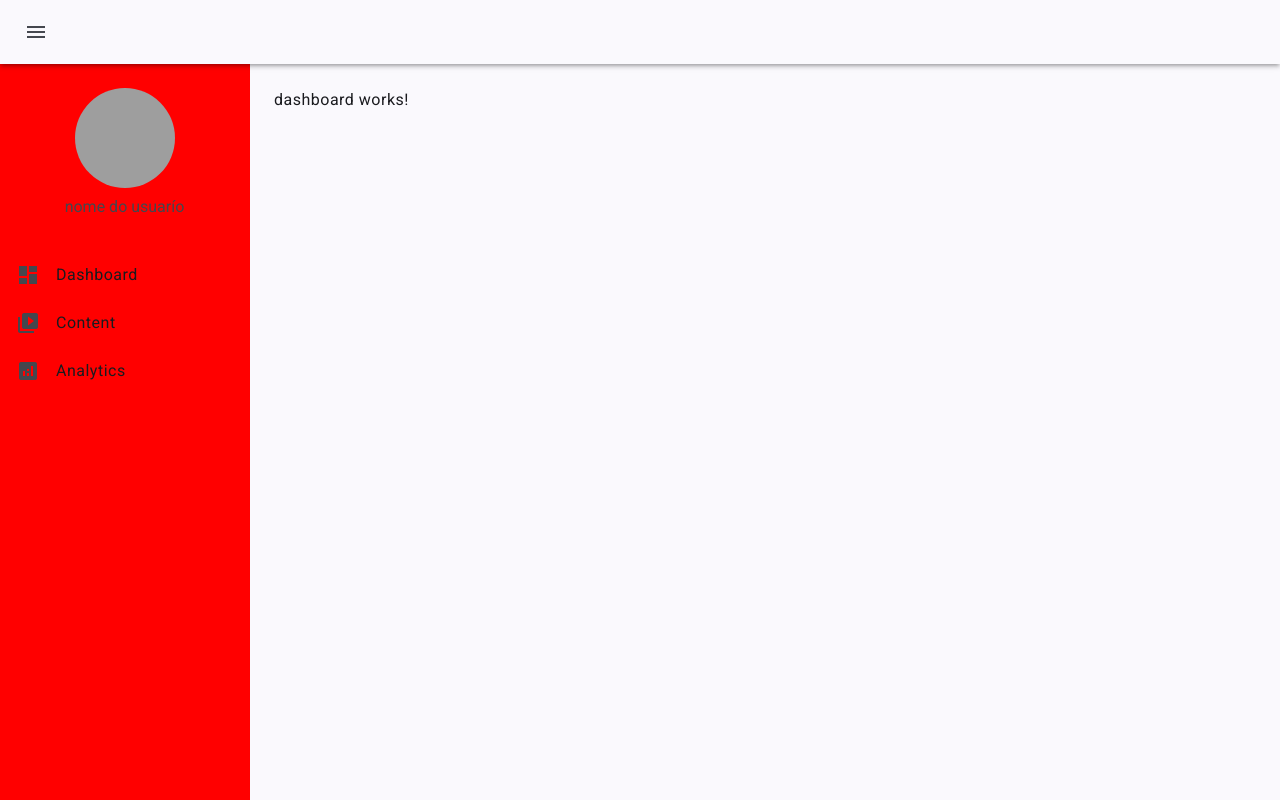
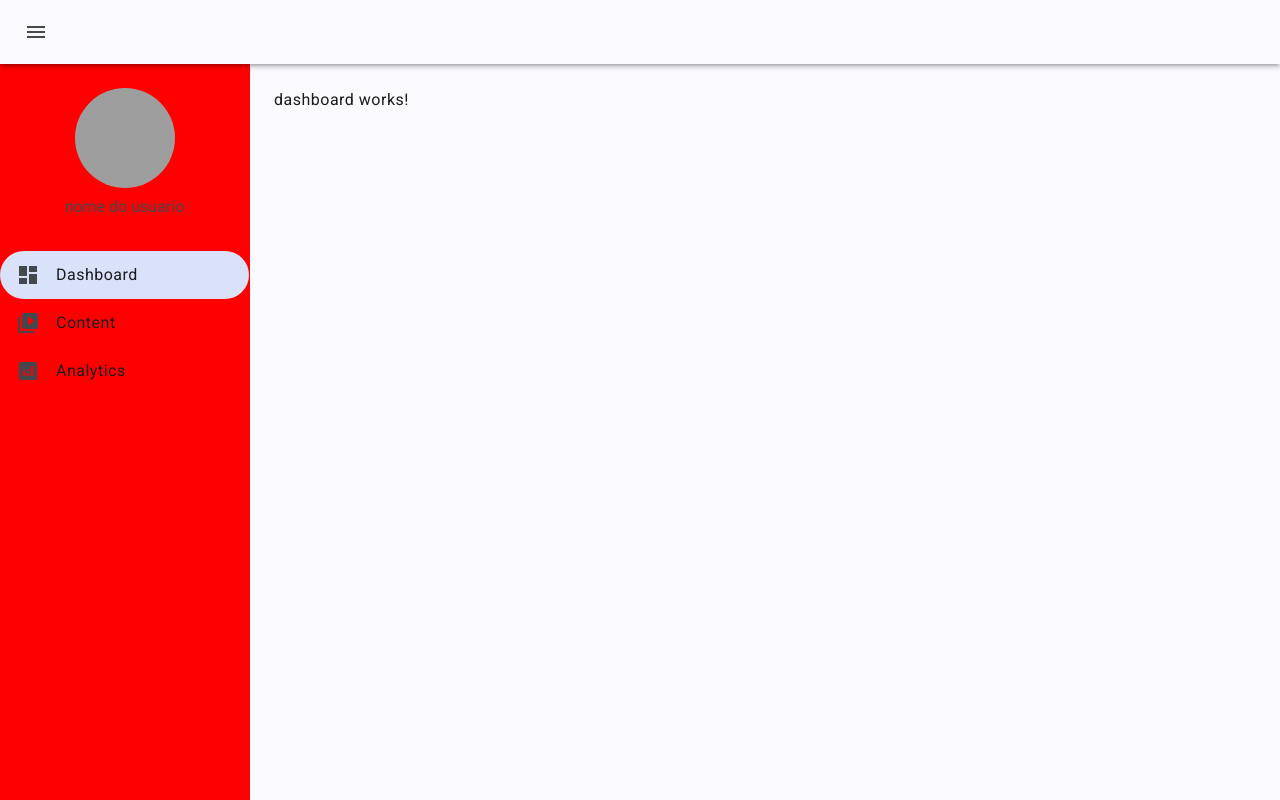
Before and after one commit to Anderlan-Nunes/menu, an Angular app: page /dashboard in a window 1280 px wide. Built offline with nearby package versions, Linux system fonts and the light colour scheme; grey boxes are pictures that could not be loaded.

Commit message:
feat: implementar rotas do site e adicionar routerLinkActive
- Configurar rotas principais do site
- Adicionar diretiva routerLinkActive para navegação ativa

```diff
--- a/src/app/components/custom-sidenav/custom-sidenav.component.html
+++ b/src/app/components/custom-sidenav/custom-sidenav.component.html
@@ -8,7 +8,13 @@
 </div>
 <mat-nav-list>
     @for (item of menuItems(); track item) {
-    <a mat-list-item class="menu-item">
+    <a
+        mat-list-item class="menu-item"
+        [routerLink]="item.route"
+        routerLinkActive
+        #rla="routerLinkActive"
+        [activated]="rla.isActive"
+    >
         <mat-icon matListItemIcon>{{ item.icon }}</mat-icon>
         @if (!sideNavCollapsed()) {
             <span matListItemTitle >{{ item.label }}</span>
--- a/src/app/components/custom-sidenav/custom-sidenav.component.ts
+++ b/src/app/components/custom-sidenav/custom-sidenav.component.ts
@@ -1,5 +1,5 @@
 import { Component, computed, Input, signal } from '@angular/core';
-
+import { RouterOutlet, RouterLink, RouterLinkActive } from '@angular/router';
 import {MaterialModule} from '../../material/material.module'
 
 import {MenuItem} from '../../menu-item'
@@ -7,7 +7,7 @@ import {MenuItem} from '../../menu-item'
 @Component({
   selector: 'app-custom-sidenav',
   standalone: true,
-  imports: [MaterialModule],
+  imports: [MaterialModule, RouterOutlet, RouterLink, RouterLinkActive],
   templateUrl: './custom-sidenav.component.html',
   styleUrl: './custom-sidenav.component.scss'
 })
```
